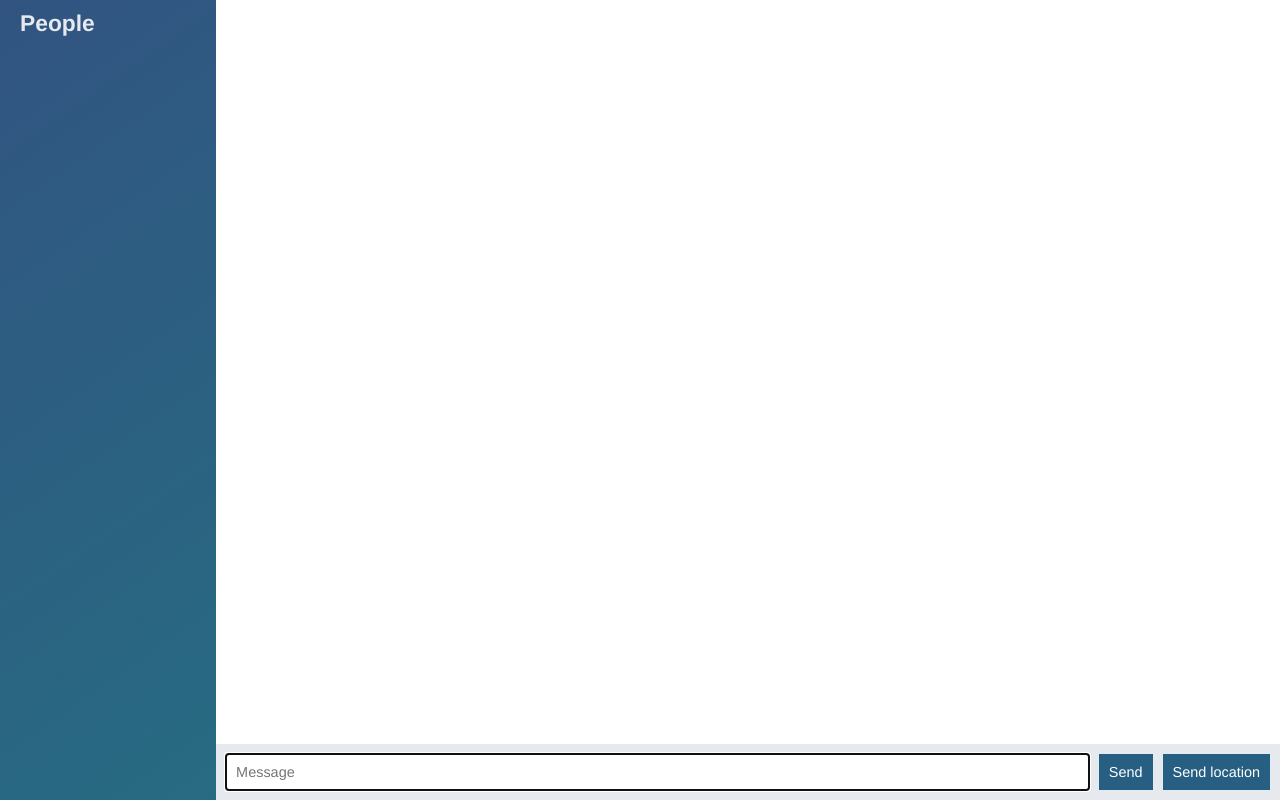
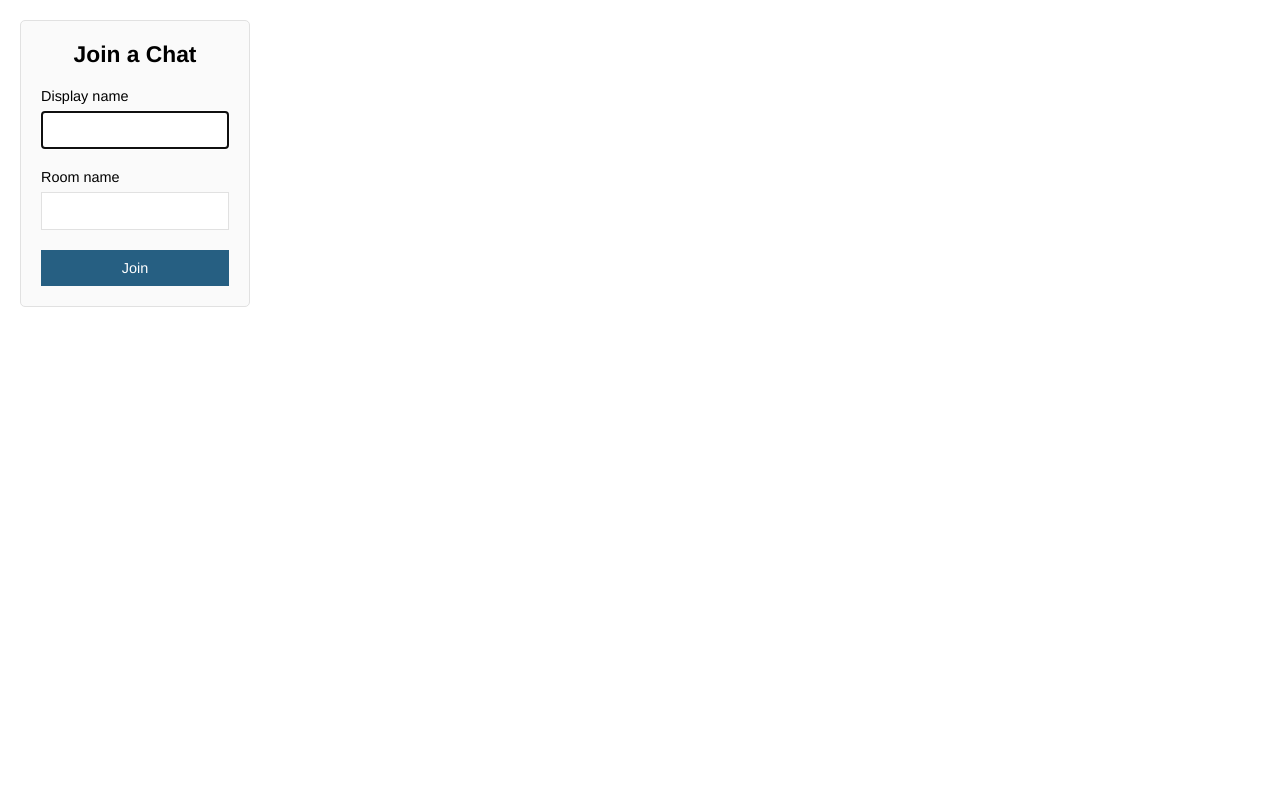
Before and after one commit to ancor1369/WebSockets, a website: page public/index.html in a window 1280 px wide. Drawn offline with nearby package versions, Linux system fonts and the light colour scheme; no server answers.

Commit message:
An improed version with a login page

```diff
--- a/public/index.html
+++ b/public/index.html
@@ -1,65 +1,31 @@
-<!DOCTYPE html>
-
+<!DOCTYPE HTML>
 <html>
-
     <head>
         <meta charset="utf-8">
+        <title>Join | ChatApp</title>
+        <meta name="viewport" content="widht=device-width, initial-scale=1, user-scaleble=no">
         <link rel="stylesheet" href="css/styles.css">
     </head>
 
-<body class="chat">
-
-  <div class="chat__sidebar">
-
-    <h3>People</h3>
-    <div id="users"></div>
+    <body class ="centred-form">
+        <div class="centered-form__form">
+            <form action="/chat.html">
+            <div class="form-field">
+                <h3>Join a Chat</h3>
             </div>
-
-  <div class="chat__main">
-    <ol id = "messages" class="chat__messages"></ol>
-    <div class = "chat__footer">
-      <form id="message-form">
-        <input name="message" type="text"
-          placeholder="Message" autofocus autocomplete="off"/>
-        <button>
-          Send
-        </button>
+            <div class="form-field">
+                <label>Display name</label>
+                <input type="text" name="name" autofocus>
+            </div>
+            <div class="form-field">
+                <label>Room name</label>
+                <input type="text" name="room">
+            </div>
+            <div class="form-field">
+                <button>Join</button>
+            </div>
             </form>
-      <button id="send-location">Send location</button>
         </div>
-  </div>
-
-
-    <script id="message-template" type="text/template">
-      <li class="message">
-        <div class="message__title">
-          <h4>{{from}}</h4>
-          <span>{{createdAt}}</span>
-        </div>
-        <div class="message__body">
-          <p>{{text}}</p>
-        </div>
-      </li>
-    </script>
-
-
-  <script id="location-message-template" type="text/template">
-      <li class="message">
-        <div class="message__title">
-          <h4>{{from}}</h4>
-          <span>{{createdAt}}</span>
-        </div>
-        <div class="message__body">
-          <a href="{{url}}" target="_blank">My current location</a>
-        </div>
-      </li>
-  </script>
-
-  <script src="/socket.io/socket.io.js"></script>
-  <script src="/js/libs/jquery-3.3.1.min.js"></script>
-  <script src ="js/libs/moment.js"></script>
-  <script src="js/libs/mustache.js"></script>
-  <script src="/js/index.js"></script>
     </body>
 
 </html>
```
Also changed, not shown: public/chat.html (added, +67 -0 lines), public/js/chat.js (renamed from public/js/index.js). Lines whose indentation alone changed are shown as unchanged.
